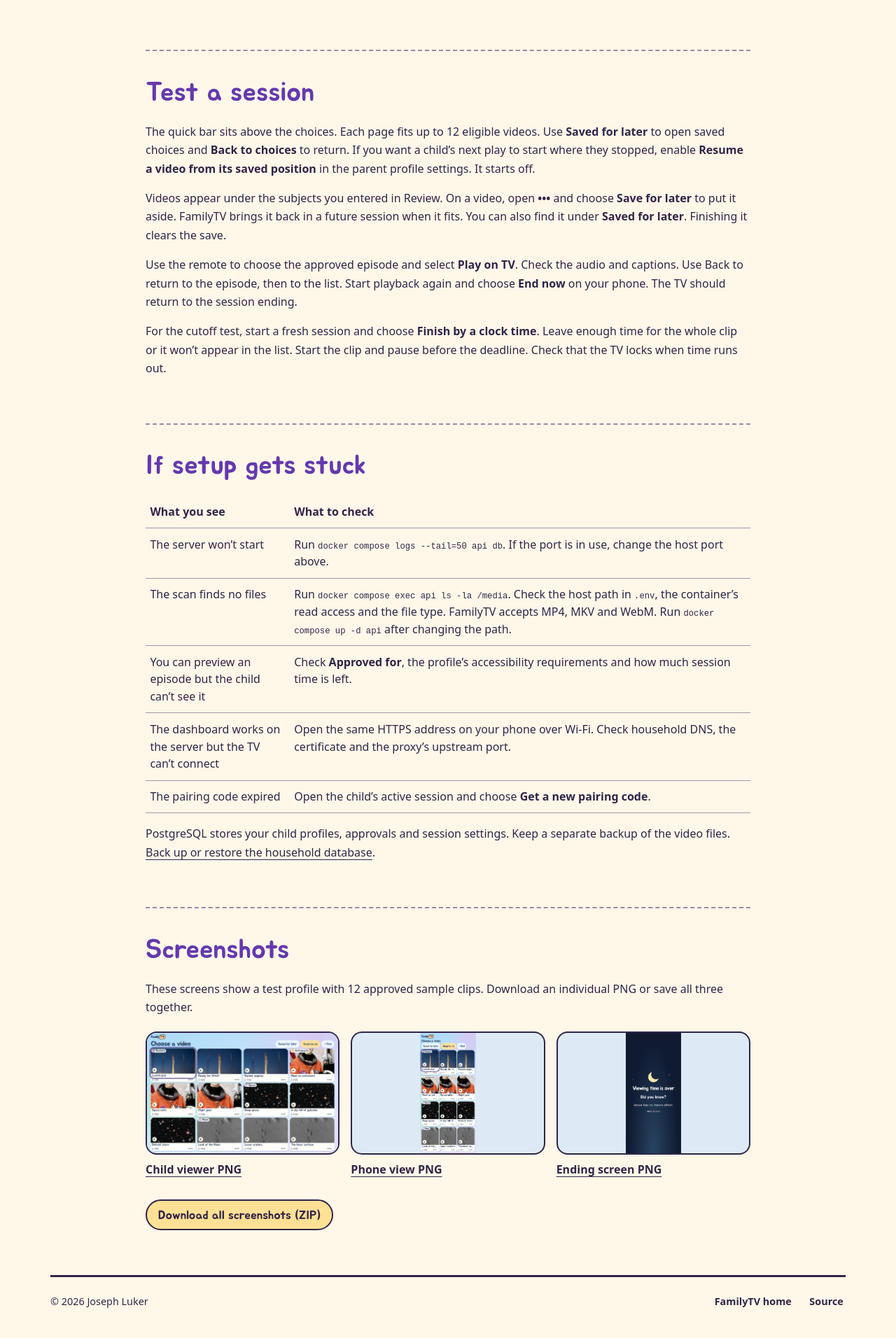
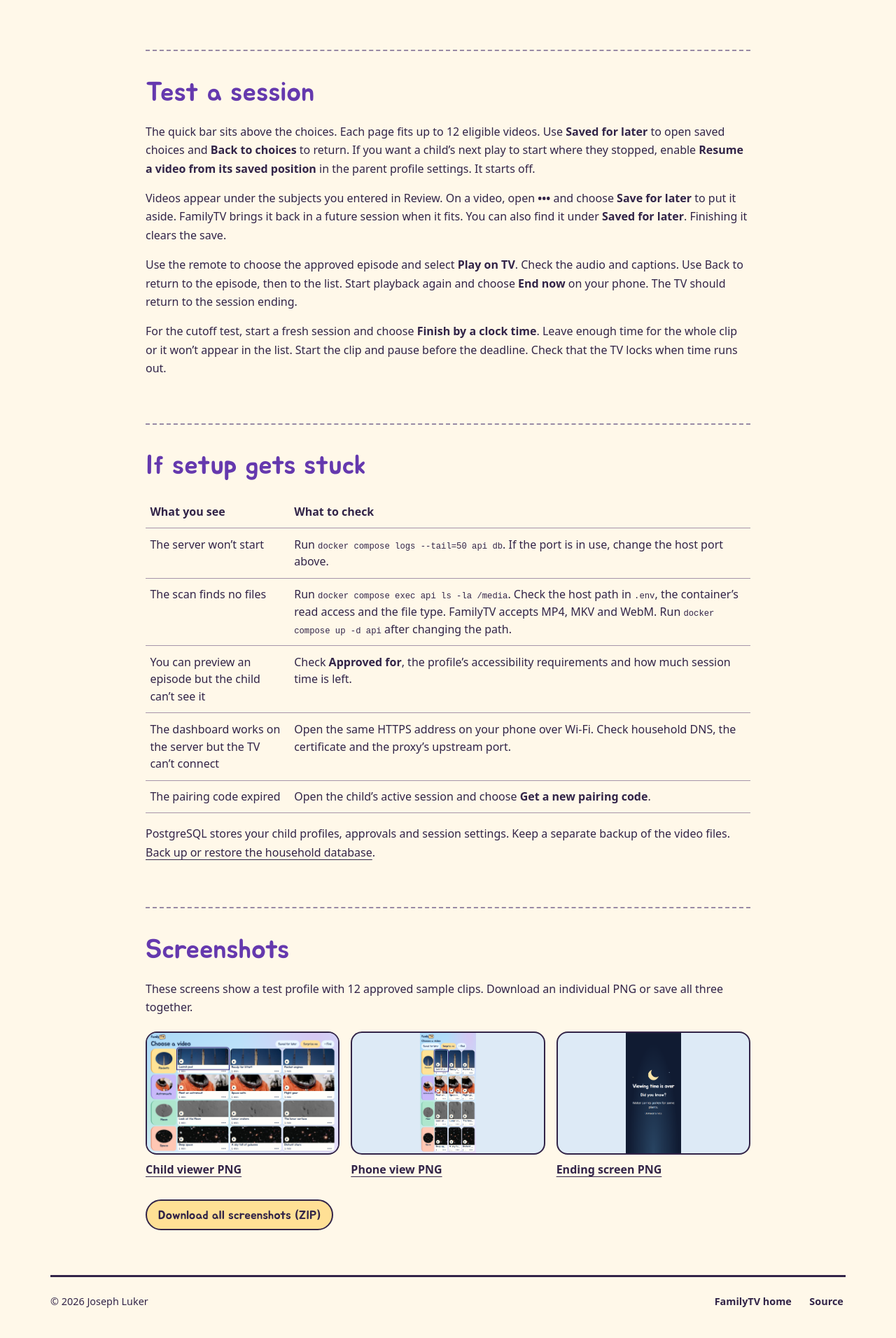
Before and after one commit to JPLuker/FamilyTV, a Jekyll site: the page built from setup/index.md, in a window 1280 px wide. Shown: the part 3571-5483 px from the top of the page at 70% size. Built offline with Jekyll 4.4.1, drawn with Linux system fonts in a browser that asks for light colours.

Commit message:
Publish guides from 9ca80e9f198e43973c9ef55606c9e9791961b103

```diff
--- a/setup/index.md
+++ b/setup/index.md
@@ -127,8 +127,8 @@ PostgreSQL stores your child profiles, approvals and session settings. Keep a se
 These screens show a test profile with 12 approved sample clips. Download an individual PNG or save all three together.
 
 <div class="shots">
-<figure><img loading="lazy" src="../downloads/viewer-preview.png" alt="Twelve approved choices beneath the child quick bar"><figcaption><a href="../downloads/viewer-preview.png" download="familytv-viewer.png">Child viewer PNG</a></figcaption></figure>
-<figure><img loading="lazy" src="../downloads/phone-preview.png" alt="The same episodes in three columns on a phone"><figcaption><a href="../downloads/phone-preview.png" download="familytv-phone.png">Phone view PNG</a></figcaption></figure>
+<figure><img loading="lazy" src="../downloads/viewer-preview.png" alt="Twelve choices grouped by illustrated topic bookends beneath the quick bar"><figcaption><a href="../downloads/viewer-preview.png" download="familytv-viewer.png">Child viewer PNG</a></figcaption></figure>
+<figure><img loading="lazy" src="../downloads/phone-preview.png" alt="Topic bookends and their videos together on a phone"><figcaption><a href="../downloads/phone-preview.png" download="familytv-phone.png">Phone view PNG</a></figcaption></figure>
 <figure><img loading="lazy" src="../downloads/ending-preview.png" alt="The moon and a short fact after the session ends"><figcaption><a href="../downloads/ending-preview.png" download="familytv-ending.png">Ending screen PNG</a></figcaption></figure>
 </div>
 
```
Also changed, not shown: downloads/ending-preview.png, downloads/phone-preview.png, downloads/viewer-preview.png, 1 other file.
